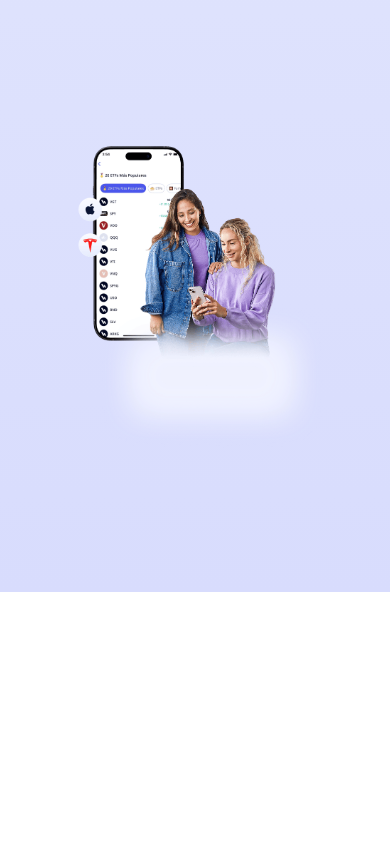
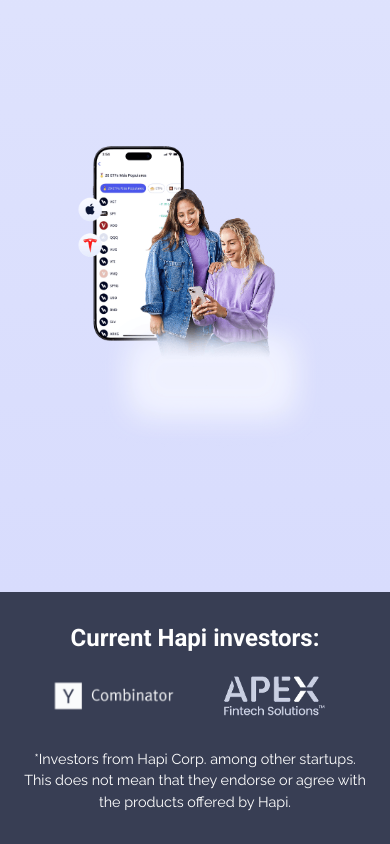
Before and after one commit to Dalbizurez/web-investment_portfolio, a React (Vite) app in the folder frontend/frontend/: page / in a window 390 px wide. Shown: the part 1630-2474 px from the top of the page. Before the commit the page ends 2222 px from the top, so only its background shows below. Built offline with nearby package versions, Linux system fonts and the light colour scheme.

Commit message:
feat(FourthSection): Agregue la cuarta seccion responsive de la homepage

```diff
--- /dev/null
+++ b/frontend/frontend/src/components/hp_fourth_section.tsx
@@ -0,0 +1,21 @@
+import "../styles/hp_fourth_section.css";
+import Investor1 from "../assets/hp_fourth_container_1.png";
+import Investor2 from "../assets/hp_fourth_container_2.png";
+
+export default function FourthSection() {
+  return (
+    <section className="fourth-section">
+      <h2>Current Hapi investors:</h2>
+
+      <div className="investor-images">
+        <img src={Investor1} alt="Investor 1" />
+        <img src={Investor2} alt="Investor 2" />
+      </div>
+
+      <p className="investor-text">
+        *Investors from Hapi Corp. among other startups. This does not mean that
+        they endorse or agree with the products offered by Hapi.
+      </p>
+    </section>
+  );
+}
--- a/frontend/frontend/src/pages/home_page.tsx
+++ b/frontend/frontend/src/pages/home_page.tsx
@@ -2,6 +2,7 @@
 import FirstSection from "../components/hp_first_section";
 import SecondSection from "../components/hp_second_sectionc";
 import ThirdSection from "../components/hp_third_section";
+import FourthSection from "../components/hp_fourth_section";
 
 function HomePage() {
   return (
@@ -10,6 +11,7 @@
       <FirstSection/>
       <SecondSection />
       <ThirdSection />
+      <FourthSection />
     </>
   );
 }
--- /dev/null
+++ b/frontend/frontend/src/styles/hp_fourth_section.css
@@ -0,0 +1,50 @@
+.fourth-section {
+  width: 100%;
+  padding: 2rem 5%;
+  background-color: #383E54; /* sección más pequeña y neutra */
+  text-align: center;
+  box-sizing: border-box;
+  color: #FFF;
+}
+
+.fourth-section h2 {
+  font-size: 2rem;
+  margin-bottom: 1rem;
+  font-family: "Roboto", sans-serif;
+}
+
+.investor-images {
+  display: flex;
+  justify-content: center;
+  gap: 2rem;
+  flex-wrap: wrap;
+  margin-bottom: 1.5rem;
+}
+
+.investor-images img {
+  width: 200px;
+  height: auto;
+  object-fit: contain;
+}
+
+.investor-text {
+  font-size: 0.8rem;
+  line-height: 1.5;
+  margin: 0 auto;
+  font-family: "Raleway", sans-serif;
+}
+
+/* --- RESPONSIVE --- */
+@media (max-width: 600px) {
+  .investor-images img {
+    width: 130px; /* imágenes más pequeñas en móvil */
+  }
+
+  .fourth-section h2 {
+    font-size: 1.5rem;
+  }
+
+  .investor-text {
+    font-size: 0.9rem;
+  }
+}
```
Also changed, not shown: frontend/frontend/src/assets/hp_fourth_container_1.png (added), frontend/frontend/src/assets/hp_fourth_container_2.png (added).
